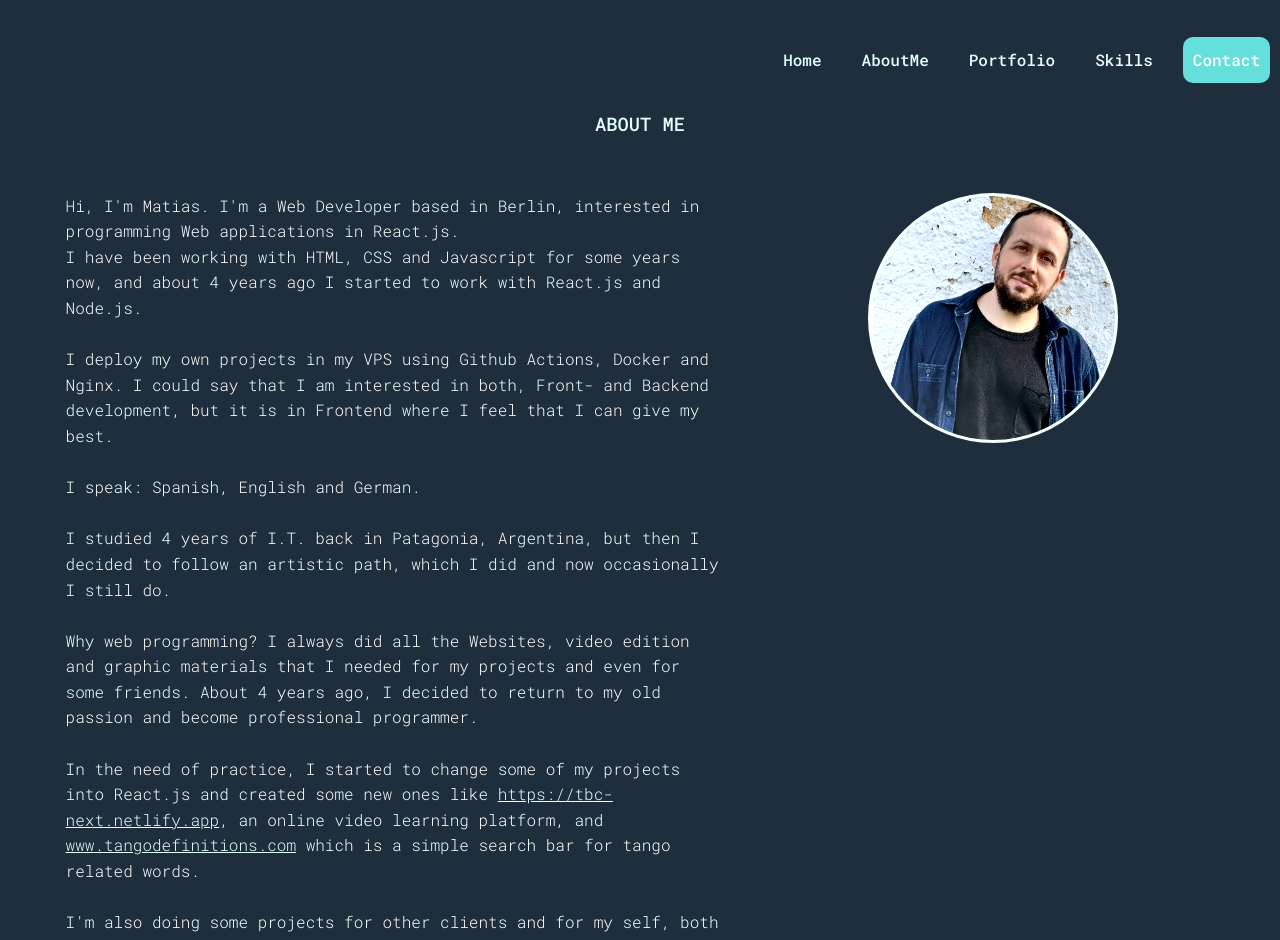
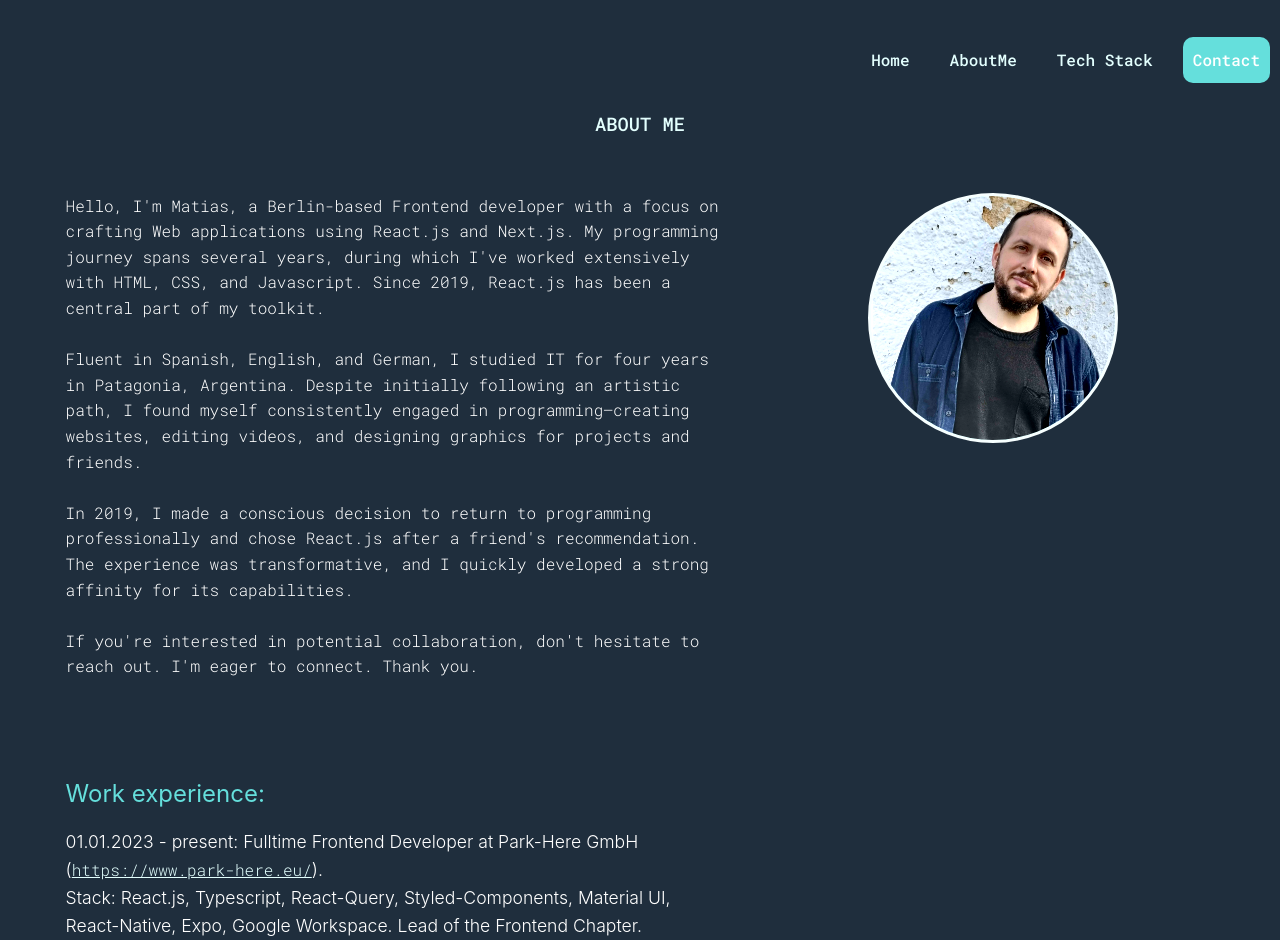
Before and after one commit to matiasfacio/matiasfacio-dev, a React (Create React App) app: page /aboutme in a window 1280 px wide. Shown: the top 940 px of the page. Built offline with nearby package versions, Linux system fonts and the light colour scheme.

Commit message:
refactor skills, about me and removed myportfolio

```diff
--- a/src/components/layout/Content.tsx
+++ b/src/components/layout/Content.tsx
@@ -27,7 +27,7 @@ const Content = () => {
           path="/myskills"
           element={
             <>
-              <Header title="My Skills" />
+              <Header title="Tech stack" />
               <Myskills />
             </>
           }
--- a/src/components/layout/Nav.tsx
+++ b/src/components/layout/Nav.tsx
@@ -29,11 +29,11 @@ const Nav = () => {
           <Link to="/aboutme" onClick={handleClick}>
             AboutMe
           </Link>
-          <Link to="/myportfolio" onClick={handleClick}>
-            Portfolio
-          </Link>
+          {/*<Link to="/myportfolio" onClick={handleClick}>*/}
+          {/*  Portfolio*/}
+          {/*</Link>*/}
           <Link to="/myskills" onClick={handleClick}>
-            Skills
+            Tech Stack
           </Link>
           <Link to="/contact" onClick={handleClick}>
             Contact
--- a/src/components/pages/Aboutme.tsx
+++ b/src/components/pages/Aboutme.tsx
@@ -9,40 +9,28 @@ const Aboutme = () => {
       <AboutMeContainer>
         <AboutMeText>
           <p>
-            Hi, I'm Matias. I'm a Web Developer based in Berlin, interested in
-            programming Web applications in React.js. <br />I have been working
-            with HTML, CSS and Javascript for some years now, and about 4 years
-            ago I started to work with React.js and Node.js. <br />
-            <br />I deploy my own projects in my VPS using Github Actions,
-            Docker and Nginx. I could say that I am interested in both, Front-
-            and Backend development, but it is in Frontend where I feel that I
-            can give my best. <br />
-            <br />I speak: Spanish, English and German. <br />
-            <br />I studied 4 years of I.T. back in Patagonia, Argentina, but
-            then I decided to follow an artistic path, which I did and now
-            occasionally I still do. <br />
-            <br />
-            Why web programming? I always did all the Websites, video edition
-            and graphic materials that I needed for my projects and even for
-            some friends. About 4 years ago, I decided to return to my old
-            passion and become professional programmer. <br />
-            <br />
-            In the need of practice, I started to change some of my projects
-            into React.js and created some new ones like{" "}
-            <a href="https://tbc-next.netlify.app">
-              https://tbc-next.netlify.app
-            </a>
-            , an online video learning platform, and{" "}
-            <a href="https://www.tangodefinitions.com">
-              www.tangodefinitions.com
-            </a>{" "}
-            which is a simple search bar for tango related words. <br />
-            <br />
-            I'm also doing some projects for other clients and for my self, both
-            in React.js and Next.js.
+            Hello, I'm Matias, a Berlin-based Frontend developer with a focus on
+            crafting Web applications using React.js and Next.js. My programming
+            journey spans several years, during which I've worked extensively
+            with HTML, CSS, and Javascript. Since 2019, React.js has been a
+            central part of my toolkit.
             <br />
             <br />
-            If you think that we can work together, contact me and let's talk.
+            Fluent in Spanish, English, and German, I studied IT for four years
+            in Patagonia, Argentina. Despite initially following an artistic
+            path, I found myself consistently engaged in programming—creating
+            websites, editing videos, and designing graphics for projects and
+            friends.
+            <br />
+            <br />
+            In 2019, I made a conscious decision to return to programming
+            professionally and chose React.js after a friend's recommendation.
+            The experience was transformative, and I quickly developed a strong
+            affinity for its capabilities.
+            <br />
+            <br />
+            If you're interested in potential collaboration, don't hesitate to
+            reach out. I'm eager to connect. Thank you.
           </p>
           <WorkExperienceList>
             <WorkTitle>Work experience:</WorkTitle>
@@ -50,21 +38,24 @@ const Aboutme = () => {
               01.01.2023 - present: Fulltime Frontend Developer at Park-Here
               GmbH (
               <a href="https://www.park-here.eu/">https://www.park-here.eu/</a>
-              ). Stack: React.js, Typescript, React-Query, Styled-Components,
-              Material UI, React-Native, Expo, Google Workspace.
+              ). <br />
+              Stack: React.js, Typescript, React-Query, Styled-Components,
+              Material UI, React-Native, Expo, Google Workspace. Lead of the
+              Frontend Chapter.
             </li>
             <li>
-              01.04.2022 - 31.12.2023: Fulltime Frontend Developer at
+              01.04.2022 - 31.12.2022: Fulltime Frontend Developer at
               Inklusion-Digital (
               <a href="https://www.inklusion-digital.de/">
                 https://www.inklusion-digital.de/
               </a>
-              ). Stack: Next.js, Typescript, SWR, Tailwinds, Github, Discord.
+              ). <br />
+              Stack: Next.js, Typescript, SWR, Tailwinds, Github, Discord.
             </li>
             <li>
               01.05.2021 - 28.02.2022: Contractor Frontend Developer at Seabo (
-              <a href="https://seabo.com">https://seabo.com</a>). Stack:
-              React.js, Typescript, React-Router, React-Query, Redux, Ant
+              <a href="https://seabo.com">https://seabo.com</a>). <br />
+              Stack: React.js, Typescript, React-Router, React-Query, Redux, Ant
               Design, Styled-Components, Gitlab and Slack.
             </li>
             <li>
--- a/src/components/pages/Home.tsx
+++ b/src/components/pages/Home.tsx
@@ -10,13 +10,13 @@ const Home = () => {
         <h1>matias facio</h1>
         <h3>Frontend Developer</h3>
         <br />
-        <h4>React.js/Next.js/Javascript/CSS/HTML</h4>
-        <h4>Node.js/Express.js/RestAPI</h4>
+        <h4>React.js & Next.js </h4>
+        <h4>Javascript/CSS/HTML - RestAPI</h4>
         <Buttonera>
           <StyledButton
-            text="portfolio"
+            text="About me"
             typeOfButton="secondary"
-            goto="/myportfolio"
+            goto="/aboutme"
           />
           <StyledButton
             text="myskills"
--- a/src/components/pages/Myskills.tsx
+++ b/src/components/pages/Myskills.tsx
@@ -6,46 +6,42 @@ const Myskills = () => {
   return (
     <MySkillsContainer>
       <MySkillsContent>
-        <WorkUnit>
-          <Title>Websites</Title>
-          <ul>
-            <li>HTML</li>
-            <li>CSS/SASS</li>
-            <li>Javascript</li>
-            <li>Flexbox</li>
-            <li>Grid</li>
-            <li>Responsiveness</li>
-            <li>CSS Canvas</li>
-            <li>CSS Transformations</li>
-            <li>CSS Animations</li>
-            <li>Basic SVG</li>
-          </ul>
-        </WorkUnit>
+        {/*    <li>HTML</li>*/}
+        {/*    <li>CSS/SASS</li>*/}
+        {/*    <li>Javascript</li>*/}
+        {/*    <li>Flexbox</li>*/}
+        {/*    <li>Grid</li>*/}
+        {/*    <li>Responsiveness</li>*/}
+        {/*    <li>CSS Canvas</li>*/}
+        {/*    <li>CSS Transformations</li>*/}
+        {/*    <li>CSS Animations</li>*/}
+        {/*    <li>Basic SVG</li>*/}
+
         <WorkUnit>
           <Title>Frontend (SPA)</Title>
-          <ul>
-            <li>Typescript</li>
-            <li>React.js</li>
-            <li>Next.js</li>
-            <li>React-Router</li>
-            <li>React-Query</li>
-            <li>Redux</li>
-            <li>Styled-Components</li>
-            <li>Ant Design</li>
-            <li>Material UI</li>
-            <li>Tailwind.js</li>
-          </ul>
+          <p>
+            Typescript, React, Next.js, React Native, Expo.dev
+            <br /> <br />
+            React-Router
+            <br /> <br />
+            React-Query, SWR, Redux
+            <br /> <br />
+            Styled-Components, Ant Design, Material UI, Tailwind.js, Figma
+            <br /> <br />
+            Gitlab, Github, Slack, Discord, Google Workspace
+            <br /> <br />
+            HTML, CSS, SASS, Flexbox, Grid, Responsiveness, Canvas
+          </p>
         </WorkUnit>
         <WorkUnit>
           <Title>Backend</Title>
-          <ul>
-            <li>Rest API</li>
-            <li>Node.js</li>
-            <li>Express.js</li>
-            <li>Docker</li>
-            <li>MongoDB</li>
-            <li>MySQL</li>
-          </ul>
+          <p>
+            Rest API, Node.js, Express.js,
+            <br /> <br />
+            Docker
+            <br /> <br />
+            MongoDB, MySql
+          </p>
         </WorkUnit>
       </MySkillsContent>
     </MySkillsContainer>
@@ -76,4 +72,8 @@ const MySkillsContent = styled.div`
   }
 `;
 
-const WorkUnit = styled.div``;
+const WorkUnit = styled.div`
+  p {
+    margin-top: 16px;
+  }
+`;
```
Also changed, not shown: 1 other file (tests, documents, lock files or other folders).
